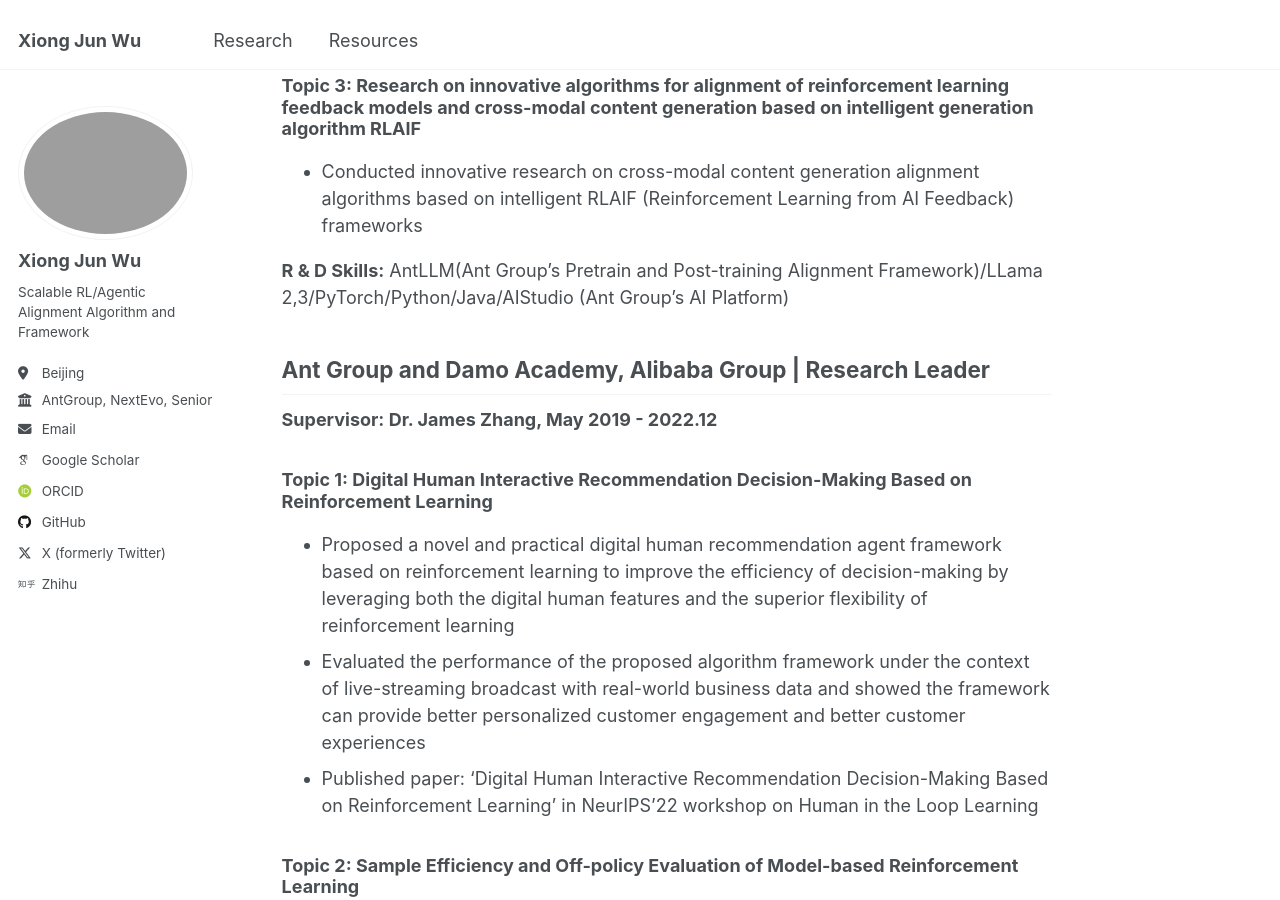
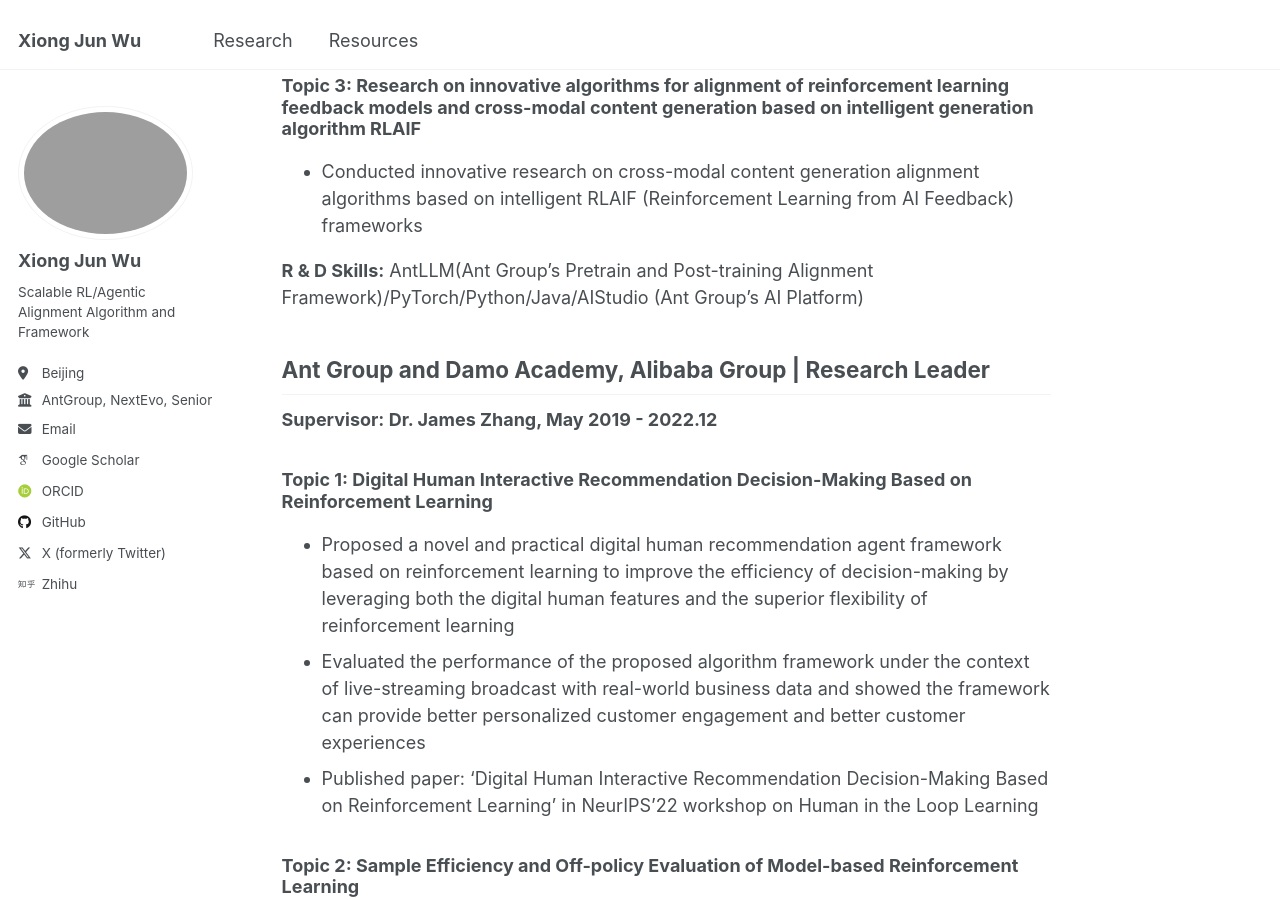
Before and after one commit to junwuxgi/junwuxgi.github.io, a Jekyll site: the page built from research.md, in a window 1280 px wide and 900 px high, scrolled down 2961 px. Built offline with Jekyll 4.4.1, drawn with Linux system fonts in a browser that asks for light colours; some web fonts are replaced; our own code applies the rules of GitHub Pages for plain Markdown files.

Commit message:
update config

```diff
--- a/research.md
+++ b/research.md
@@ -77,7 +77,7 @@ And my past primary research projects are as follows:
 ### Topic 3: Research on innovative algorithms for alignment of reinforcement learning feedback models and cross-modal content generation based on intelligent generation algorithm RLAIF
 - Conducted innovative research on cross-modal content generation alignment algorithms based on intelligent RLAIF (Reinforcement Learning from AI Feedback) frameworks
 
-**R & D Skills:** AntLLM(Ant Group's Pretrain and Post-training Alignment Framework)/LLama 2,3/PyTorch/Python/Java/AIStudio (Ant Group's AI Platform)
+**R & D Skills:** AntLLM(Ant Group's Pretrain and Post-training Alignment Framework)/PyTorch/Python/Java/AIStudio (Ant Group's AI Platform)
 
 ## Ant Group and Damo Academy, Alibaba Group | Research Leader
 **Supervisor: Dr. James Zhang, May 2019 - 2022.12**
```
